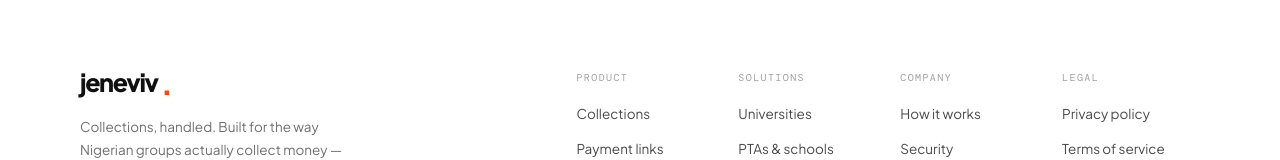
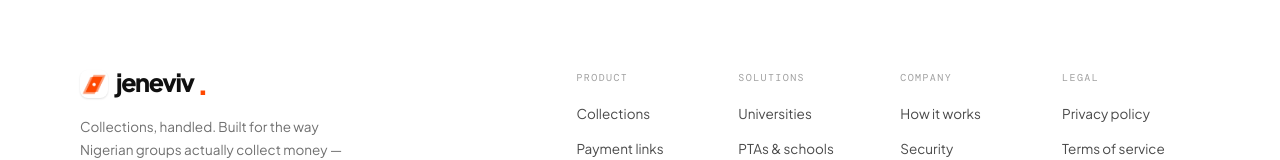
Before and after one commit to jeneviv-com/jeneviv-frontend, a Next.js app: page / in a window 1280 px wide. Shown: the part 10662-10822 px from the top of the page. Built offline with nearby package versions, Linux system fonts and the light colour scheme; no server answers.

Commit message:
fix: add logo image to footer
- Add Jeneviv logo image to footer brand section
- Matches logo styling from nav and legal pages
- Logo now appears consistently across all pages

```diff
--- a/src/landing/page.tsx
+++ b/src/landing/page.tsx
@@ -1017,6 +1017,13 @@ export default function LandingPage() {
           <div className="m-footer-top">
             <div className="m-footer-brand">
               <Link href="/" className="m-logo">
+                <img
+                  src="/assets/images/jeneviv.png"
+                  alt=""
+                  width={28}
+                  height={28}
+                  className="m-logo-mark"
+                />
                 jeneviv<em>.</em>
               </Link>
               <p>
```
